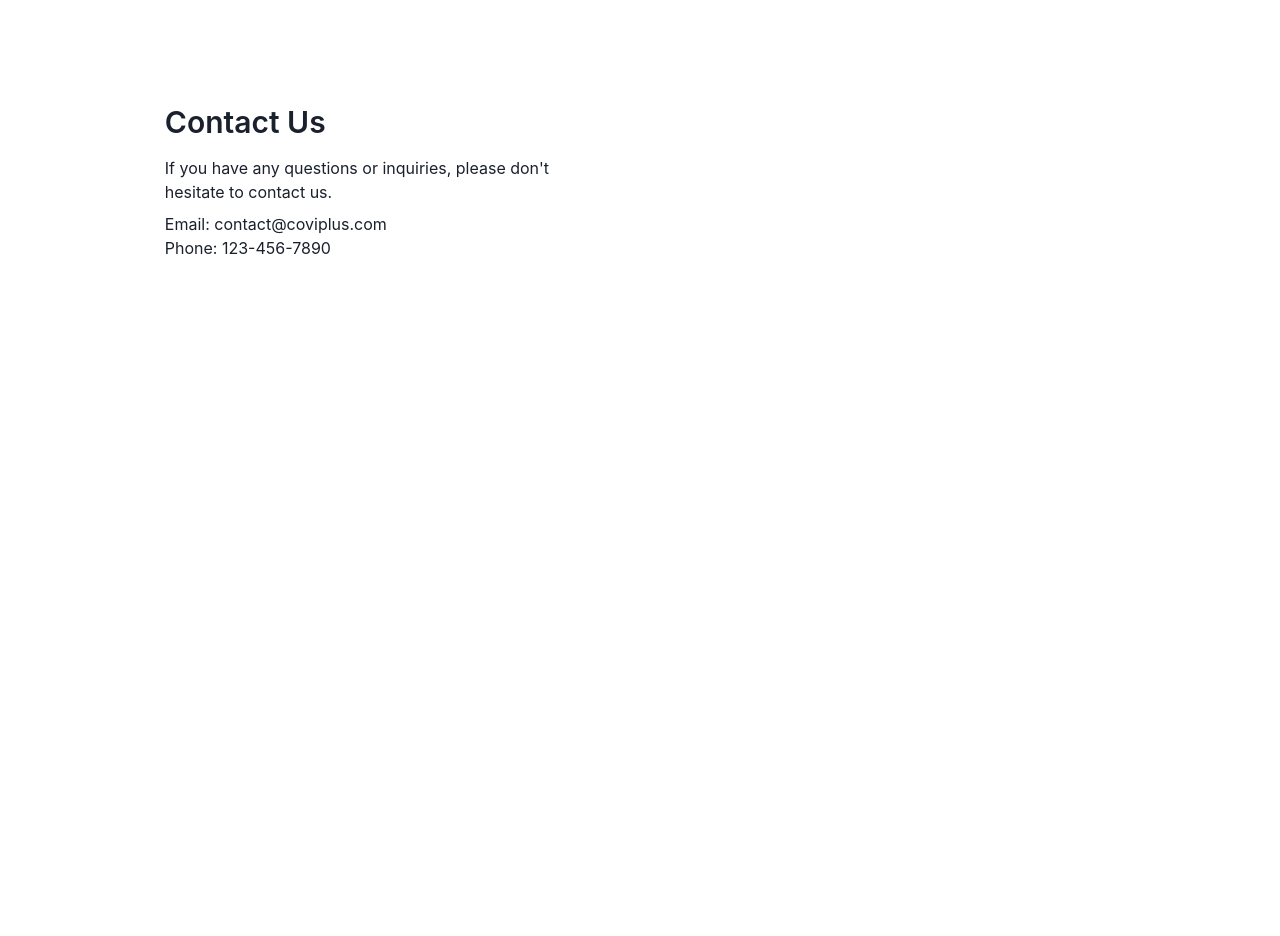
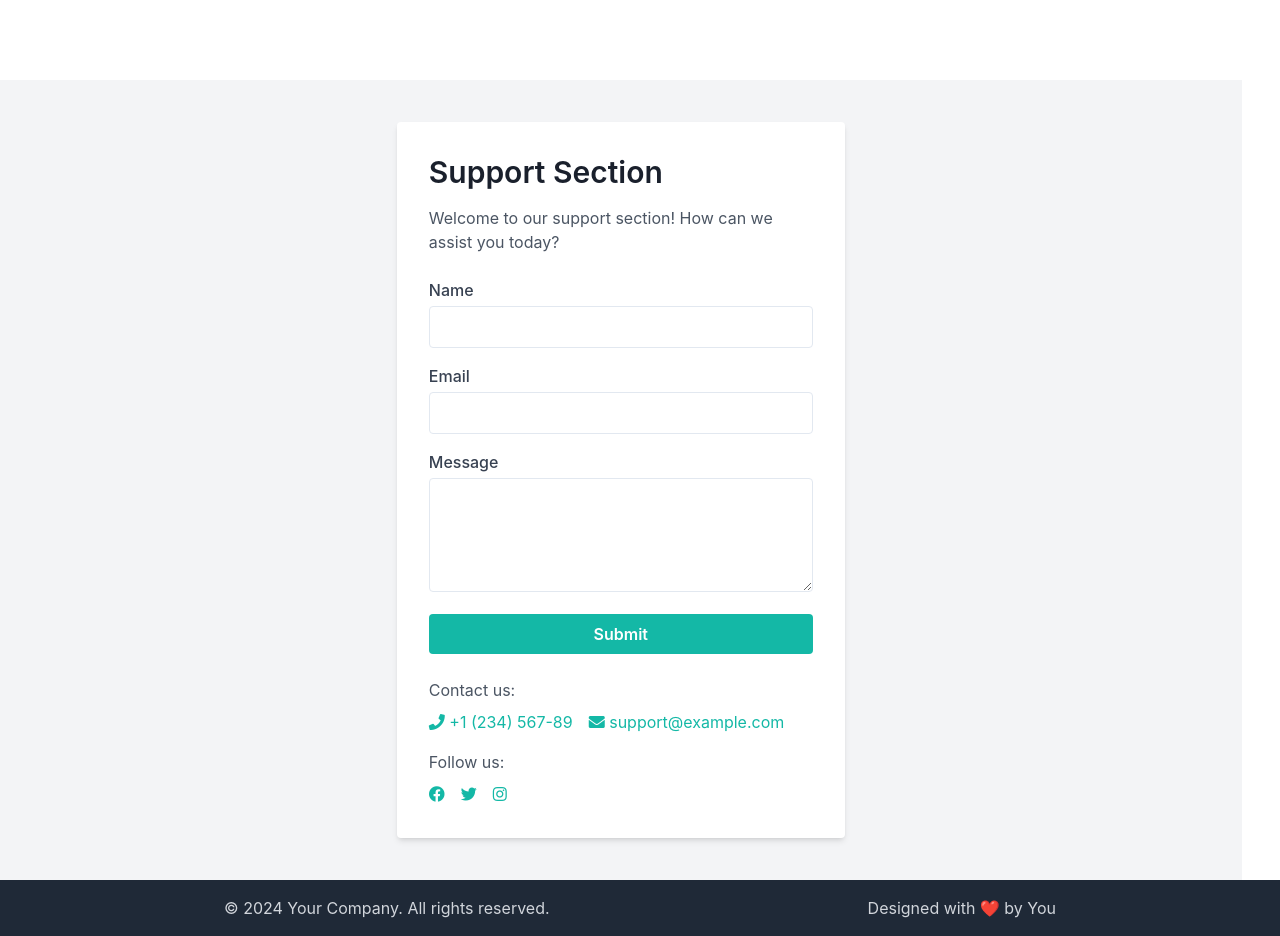
Before and after one commit to MuhammedNadeer/coviplus, a React (Vite) app in the folder coviplus-frontend/coviplus-react/: page / in a window 1280 px wide. Shown: the part 1600-2536 px from the top of the page. Before the commit the page ends 2472 px from the top, so only its background shows below. Built offline with nearby package versions, Linux system fonts and the light colour scheme.

Commit message:
update dashboard and home pages

```diff
--- a/coviplus-frontend/coviplus-react/index.html
+++ b/coviplus-frontend/coviplus-react/index.html
@@ -3,6 +3,7 @@
   <head>
     <meta charset="UTF-8" />
     <link rel="icon" type="image/svg+xml" href="/coviplus.ico" />
+    <link rel="stylesheet" href="https://cdnjs.cloudflare.com/ajax/libs/font-awesome/5.15.4/css/all.min.css" />
     <meta name="viewport" content="width=device-width, initial-scale=1.0" />
     <title>Coviplus</title>
   </head>
--- a/coviplus-frontend/coviplus-react/package.json
+++ b/coviplus-frontend/coviplus-react/package.json
@@ -14,6 +14,7 @@
     "@chakra-ui/react": "^2.8.2",
     "@emotion/react": "^11.11.4",
     "@emotion/styled": "^11.11.0",
+    "@formspree/react": "^2.5.1",
     "@fortawesome/fontawesome-svg-core": "^6.5.1",
     "@fortawesome/free-solid-svg-icons": "^6.5.1",
     "@fortawesome/react-fontawesome": "^0.2.0",
--- a/coviplus-frontend/coviplus-react/src/Home.jsx
+++ b/coviplus-frontend/coviplus-react/src/Home.jsx
@@ -3,20 +3,16 @@ import './App.css'
 import logoimg from "./assets/coviplus.ico"
 import homeimg from './assets/home-img.png'
 import aboutimg from './assets/about-img.jpg'
-import Chatbot from './components/Chatbot';
-import Chatbutton from './components/Chatbutton';
 import React, { useState } from 'react';
+import { useForm } from '@formspree/react';
 
 
 const Home = () => {
-  const [clicked, setClick] = useState(false);
+  const [state, handleSubmit, reset] = useForm('mgegzlve');
 
-    const handleClick = () => {
-      setClick(!clicked)
-    }
 
     return (
-        <><nav className="py-4 text-stone-950 ">
+        <><nav className="py-4 text-stone-950 mt-2">
             <div className="container mx-auto flex justify-between items-center">
                 <div className="flex"><img className="mr-2 h-10 w-10" src={logoimg}/>
                 <h1 className="text-3xl text-teal-900 font-semibold">CoviPlus</h1></div>
@@ -27,7 +23,8 @@ const Home = () => {
                     <li><Link to="/login"><button className="rounded-md bg-[#00686F] text-white box-border px-4 h-10 w-32">Try Now</button></Link></li>
                 </ul>
             </div>
-        </nav><section id="home" className="section home">
+        </nav>
+        <section id="home" className="section home">
                 <div className="container mx-auto flex items-center justify-between h-full">
                     <div className="w-1/2 h-full p-12 mt-96 flex flex-col justify-start">
                         <div className="mb-4"><h1 className="text-5xl font-semibold">Navigate the Post-COVID Era with <span className="text-5xl text-[#00686F]">COVIPLUS</span>: Your Medical Crystal Ball!</h1>
@@ -38,7 +35,7 @@ const Home = () => {
                 </div>
           </section>
           <section id="about" className="section about">
-      <div className="container mx-auto flex items-center justify-between">
+            <div className="container mx-auto flex items-center justify-between h-full">
             <div className="w-1/2 h-full flex items-center"><img src={aboutimg} className=""/></div>
               <div className="w-1/2 p-8">
                 <h2 className="text-3xl font-semibold">About Us</h2>
@@ -47,28 +44,57 @@ const Home = () => {
               </div>
             </div>
           </section>
-    <section id="contact" className="section contact">
-      <div className="container mx-auto flex items-center justify-between">
-        <div className="w-1/2 p-8">
-          <h2 className="text-3xl font-semibold">Contact Us</h2>
-          <p className="mt-4">If you have any questions or inquiries, please don't hesitate to contact us.</p>
-          <p className="mt-2">Email: contact@coviplus.com</p>
-          <p>Phone: 123-456-7890</p>
+          <section className="bg-gray-100 min-h-screen flex items-center justify-center" id="contact">
+            <div className="max-w-md p-8 bg-white rounded shadow-md">
+              <h2 className="text-3xl font-semibold mb-4">Support Section</h2>
+              <p className="text-gray-600 mb-6">
+                Welcome to our support section! How can we assist you today?
+              </p>
+              {state.succeeded ? (
+                <div className="bg-green-100 border border-green-400 text-green-700 px-4 py-2 rounded-md mb-4">
+                <p className="font-semibold">Thank you for your message!</p>
+                <p>We'll get back to you as soon as possible.</p>
               </div>
-        <div className="w-1/2"></div>
+              ) : (
+              <form onSubmit={handleSubmit}>
+                <div className="mb-4">
+                  <label htmlFor="name" className="block mb-1 font-medium text-gray-700">Name</label>
+                  <input type="text" id="name" name="name" className="w-full border rounded px-3 py-2 focus:outline-none focus:border-teal-500" />
+                </div>
+                <div className="mb-4">
+                  <label htmlFor="email" className="block mb-1 font-medium text-gray-700">Email</label>
+                  <input type="email" id="email" name="email" className="w-full border rounded px-3 py-2 focus:outline-none focus:border-teal-500" />
+                </div>
+                <div className="mb-4">
+                  <label htmlFor="message" className="block mb-1 font-medium text-gray-700">Message</label>
+                  <textarea id="message" name="message" rows="4" className="w-full border rounded px-3 py-2 focus:outline-none focus:border-teal-500"></textarea>
+                </div>
+                <button type="submit" disabled={state.submitting} className="w-full bg-teal-500 text-white font-semibold py-2 rounded hover:bg-teal-600 transition duration-300">Submit</button>
+              </form>)}
+              <div className="mt-6">
+                <p className="text-gray-600 mb-2">Contact us:</p>
+                <ul className="flex space-x-4">
+                  <li><a href="tel:+123456789" className="text-teal-500 hover:text-teal-600"><i className="fas fa-phone"></i> +1 (234) 567-89</a></li>
+                  <li><a href="mailto:support@example.com" className="text-teal-500 hover:text-teal-600"><i className="fas fa-envelope"></i> support@example.com</a></li>
+                </ul>
+              </div>
+              <div className="mt-4">
+                <p className="text-gray-600 mb-2">Follow us:</p>
+                <ul className="flex space-x-4">
+                  <li><a href="#" className="text-teal-500 hover:text-teal-600"><i className="fab fa-facebook"></i></a></li>
+                  <li><a href="#" className="text-teal-500 hover:text-teal-600"><i className="fab fa-twitter"></i></a></li>
+                  <li><a href="#" className="text-teal-500 hover:text-teal-600"><i className="fab fa-instagram"></i></a></li>
+                </ul>
+              </div>
             </div>
           </section>
-    <div>
-
-      <Chatbutton onClick={handleClick} />
-       {clicked && (
-        <Chatbot />
-       )
-       }
-
+          <footer className="bg-gray-800 py-4 text-gray-300">
+            <div className="max-w-4xl mx-auto px-4 sm:px-6 lg:px-8 flex justify-between items-center">
+              <p>&copy; {new Date().getFullYear()} Your Company. All rights reserved.</p>
+              <p>Designed with ❤️ by You</p>
             </div>
+          </footer>
    </>
-
     )
 }
 
--- a/coviplus-frontend/coviplus-react/src/pages/DashBoard.jsx
+++ b/coviplus-frontend/coviplus-react/src/pages/DashBoard.jsx
@@ -1,7 +1,18 @@
 import React, { useState, useEffect } from 'react';
 import { Link } from 'react-router-dom';
+import BloodPressureWidget from '../widgets/BloodPressureWidget';
+import BloodSugarWidget from '../widgets/BloodSugarWidget';
+import Chatbutton from '../components/Chatbutton';
+import Chatbot from '../components/Chatbot';
+
 
 function DashBoard() {
+  const [clicked, setClick] = useState(false);
+
+
+  const handleClick = () => {
+    setClick(!clicked)
+  }
   // State to hold patient data
   // const [patientData, setPatientData] = useState(null);
 
@@ -31,10 +42,17 @@ function DashBoard() {
   // }
 
   return (
-    <div>
-      Hello World
-      <Link to="/predict"><button className="transition ease-in-out delay-150 hover:-translate-y-1 hover:scale-110 hover:bg-teal-500 duration-300 rounded-md shadow-2xl shadow-cyan-500/50 mt-8 bg-[#00686F] text-white tracking-wide box-border h-12 w-32">Prediction</button></Link>
-    </div>
+    <>
+      <div className="flex"><BloodPressureWidget /><BloodSugarWidget /></div>
+      <div className="m-6 flex gap-4">
+        <h1 className="text-teal-900 mt-8">Want to Predict Diseases from Your X-ray? Check it out here! </h1>
+        <Link to="/predict"><button className="transition ease-in-out delay-150 hover:-translate-y-1 hover:scale-110 hover:bg-teal-500 duration-300 rounded-md shadow-2xl shadow-cyan-500/50 mt-4 bg-[#00686F] text-white tracking-wide box-border h-12 w-32">Prediction</button></Link>
+      </div><div>
+        <Chatbutton onClick={handleClick} />
+        {clicked && (
+          <Chatbot />
+        )}
+      </div></>
   );
 }
 
--- /dev/null
+++ b/coviplus-frontend/coviplus-react/src/widgets/BloodPressureWidget.jsx
@@ -0,0 +1,31 @@
+// BloodPressureWidget.js
+
+import React from 'react';
+
+function BloodPressureWidget() {
+  // Replace with actual data fetching logic
+  const systolic = 120;
+  const diastolic = 80;
+
+  return (
+    <div className="bg-white rounded-lg shadow-md p-4 w-1/6 m-6">
+      <h2 className="text-lg font-semibold mb-2">Blood Pressure</h2>
+      <div className="flex justify-between">
+        <div className="text-gray-600">Systolic</div>
+        <div className="text-2xl font-semibold">{systolic}</div>
+      </div>
+      <div className="flex justify-between mt-2">
+        <div className="text-gray-600">Diastolic</div>
+        <div className="text-2xl font-semibold">{diastolic}</div>
+      </div>
+      <div className="w-full mt-4 relative">
+        <div className="w-full h-2 bg-gray-200 rounded-full overflow-hidden">
+          <div className="h-full bg-gradient-to-r from-green-400 to-yellow-500" style={{ width: `${systolic}%` }}></div>
+        </div>
+        <div className="absolute top-0 right-0 transform translate-y-1/2 translate-x-1/2 h-3 w-3 bg-white border-2 border-gray-200 rounded-full"></div>
+      </div>
+    </div>
+  );
+}
+
+export default BloodPressureWidget;
--- /dev/null
+++ b/coviplus-frontend/coviplus-react/src/widgets/BloodSugarWidget.jsx
@@ -0,0 +1,24 @@
+import React from 'react';
+
+function BloodSugarWidget() {
+  // Replace with actual data fetching logic
+  const bloodSugarLevel = 100;
+
+  return (
+    <div className="bg-white rounded-lg shadow-md p-4 w-1/6 m-6">
+      <h2 className="text-lg font-semibold mb-2">Blood Sugar</h2>
+      <div className="flex justify-between">
+        <div className="text-gray-600">Blood Sugar Level</div>
+        <div className="text-2xl font-semibold">{bloodSugarLevel}</div>
+      </div>
+      <div className="w-full mt-4 relative">
+        <div className="w-full h-2 bg-gray-200 rounded-full overflow-hidden">
+          <div className="h-full bg-gradient-to-r from-green-400 to-yellow-500" style={{ width: `${bloodSugarLevel / 2}%` }}></div>
+        </div>
+        <div className="absolute top-0 right-0 transform translate-y-1/2 translate-x-1/2 h-3 w-3 bg-white border-2 border-gray-200 rounded-full"></div>
+      </div>
+    </div>
+  );
+}
+
+export default BloodSugarWidget;
```
Also changed, not shown: coviplus-frontend/coviplus-react/src/pages/Predict.jsx (+32 -28 lines), 2 other files (tests, documents, lock files or other folders). Lines whose indentation alone changed are shown as unchanged.
